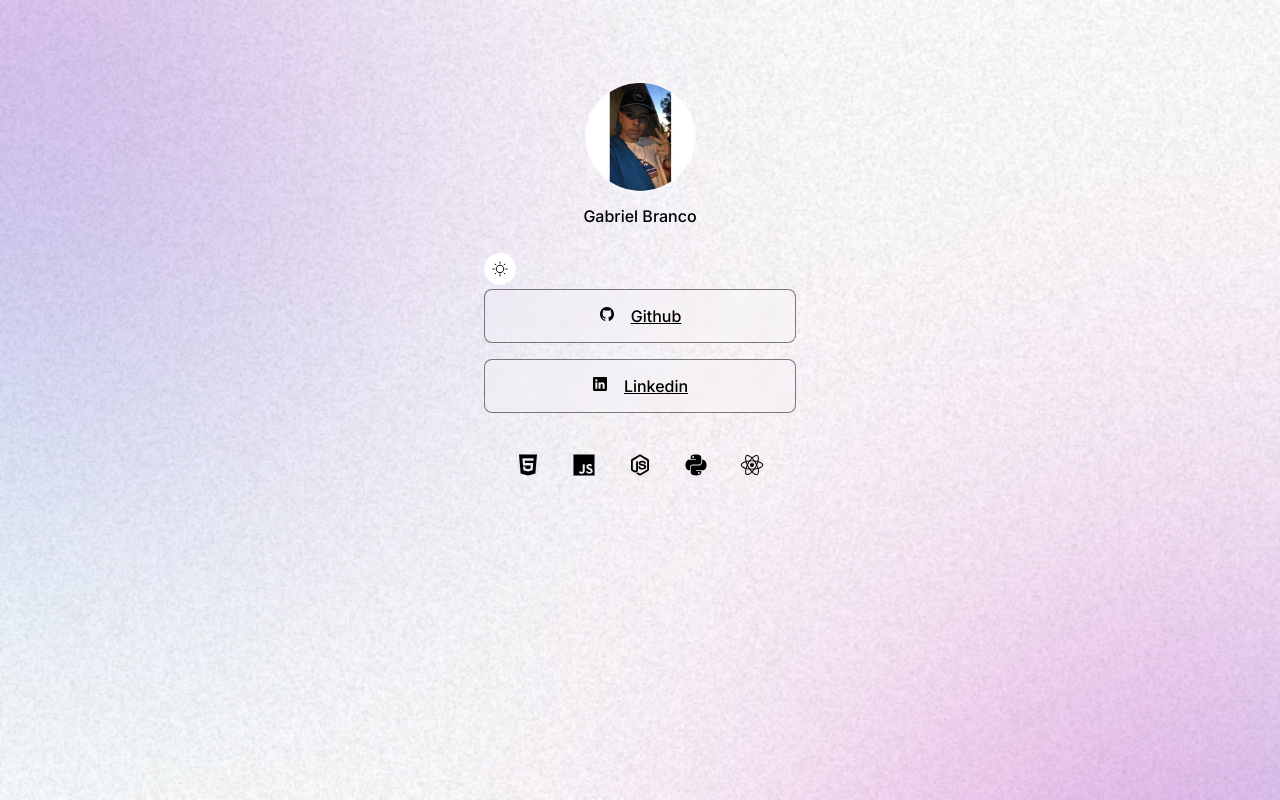
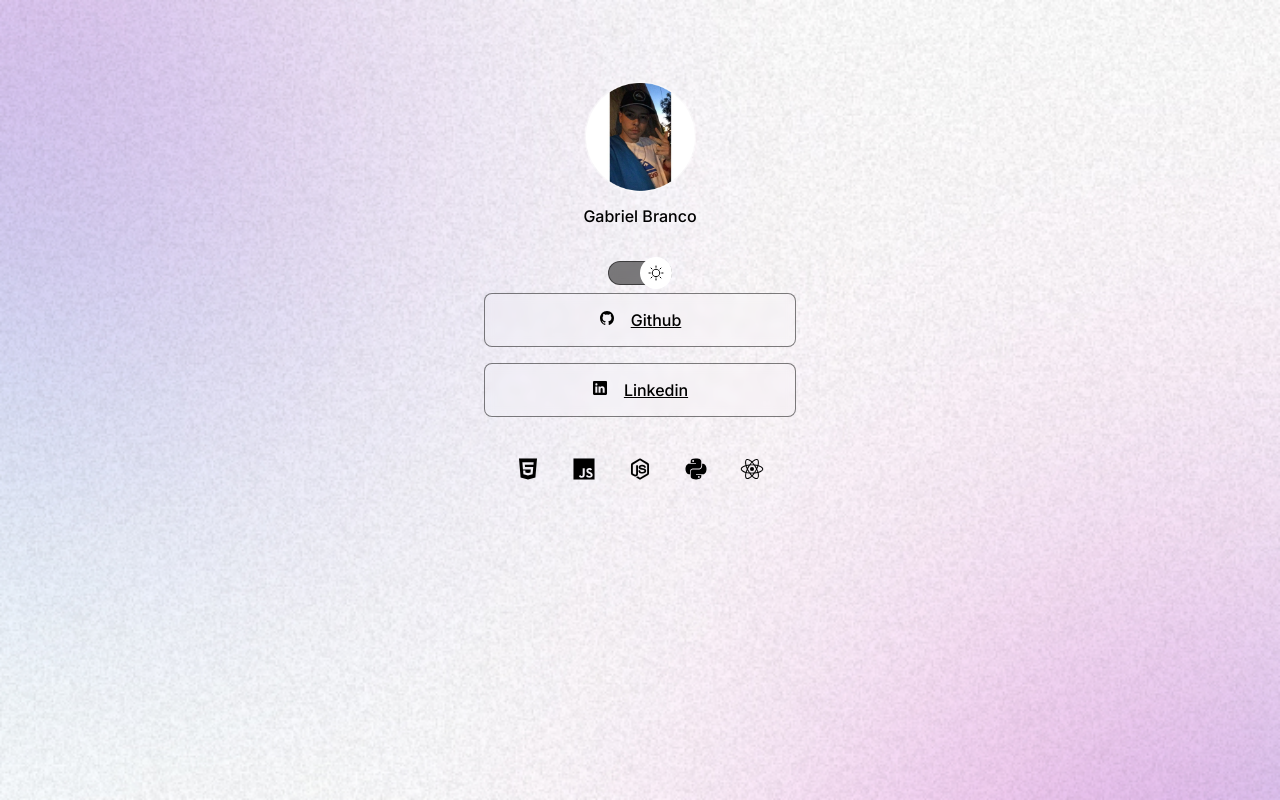
Before and after one commit to gabrielbranco011/projeto-linktree, a website: page index.html in a window 1280 px wide. Drawn offline with nearby package versions, Linux system fonts and the light colour scheme.

Commit message:
botton light and dark

```diff
--- a/style.css
+++ b/style.css
@@ -54,13 +54,37 @@ body * {
 }
 
 /* switch */
+#switch {
+width: 64px;
+position: relative;
 
+margin: 8px auto;
+
+}
 #switch button {
   width: 32px;
   height: 32px;
   background: white var(--switch-bg-url) no-repeat center;
   border: 0;
   border-radius: 50%;
+
+  position: absolute;
+  top: 50%;
+  right: 0;
+  z-index: 1;
+  transform: translateY(-50%);
+
+}
+
+#switch span {
+  display: block;
+ width: 64px;
+ height: 24px;
+background: var(--surface-color);
+border: 1px solid var(--stroke-color);
+backdrop-filter: blur(4px);
+-webkit-backdrop-filter: blur(4px);
+border-radius: 9999px;
 }
 
 .links {
```
Also changed, not shown: index.html (+1 -1 lines).
